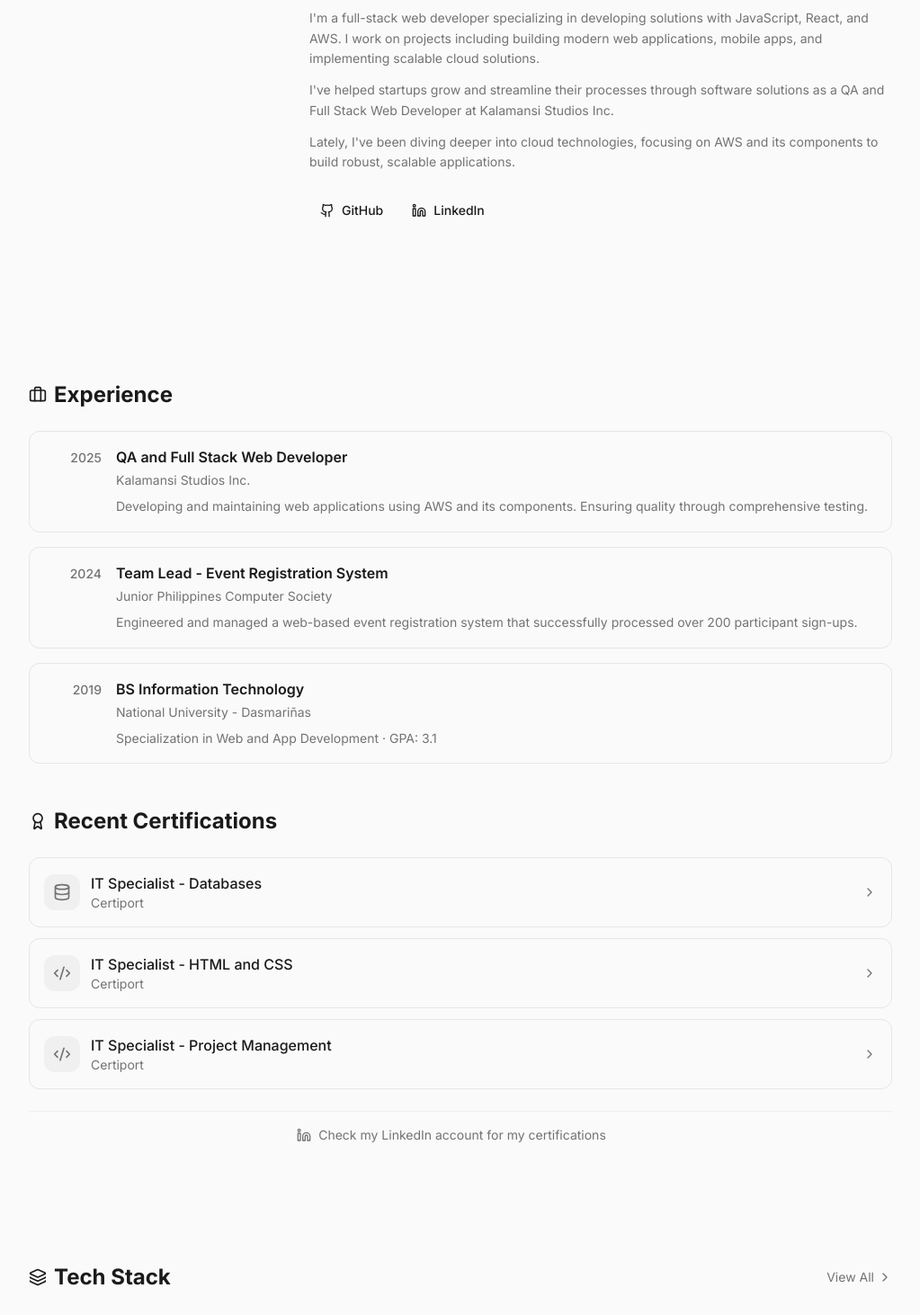
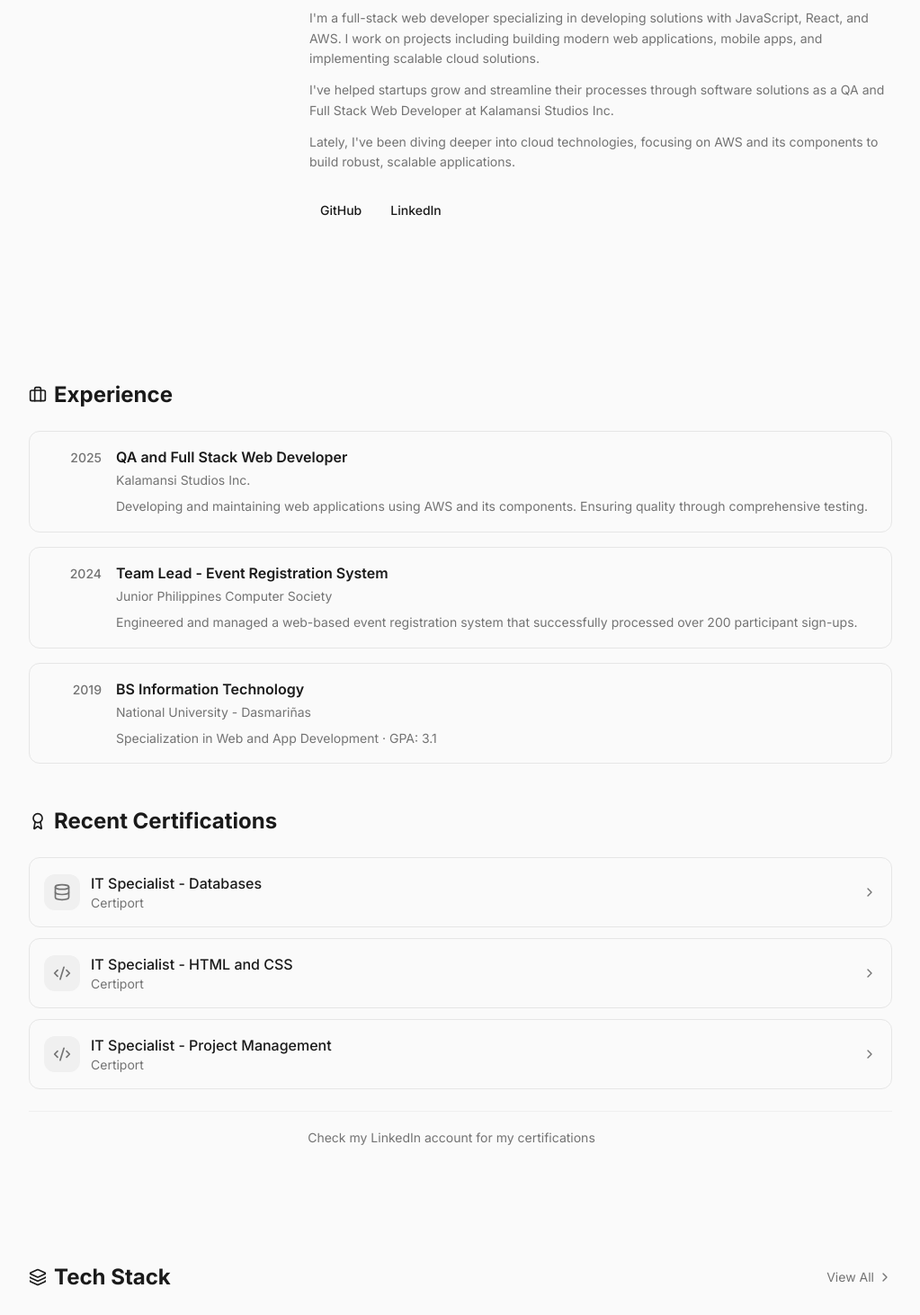
Before and after one commit to CristanRamos/Portfolio, a Next.js app: page / in a window 1280 px wide. Shown: the part 441-1903 px from the top of the page at 90% size, without its empty margins (128-1151 px from the left). Built offline with nearby package versions, Linux system fonts and the light colour scheme.

Commit message:
chamges again

```diff
--- a/components/sections/About.tsx
+++ b/components/sections/About.tsx
@@ -1,4 +1,4 @@
-import { Award, Database, GraduationCap, Briefcase, Code2, ChevronRight, Linkedin } from 'lucide-react'
+import { Award, Database, GraduationCap, Briefcase, Code2, ChevronRight } from 'lucide-react'
 
 export default function About() {
   const experiences = [
@@ -110,7 +110,6 @@ export default function About() {
               rel="noopener noreferrer"
               className="inline-flex items-center gap-2 text-sm text-muted-foreground hover:text-primary transition-colors group"
             >
-              <Linkedin className="w-4 h-4" />
               <span>Check my LinkedIn account for my certifications</span>
               <ChevronRight className="w-3 h-3 opacity-0 group-hover:opacity-100 group-hover:translate-x-1 transition-all" />
             </a>
--- a/components/sections/Hero.tsx
+++ b/components/sections/Hero.tsx
@@ -1,4 +1,4 @@
-import { Github, Mail, Phone, MapPin, Linkedin, Calendar } from 'lucide-react'
+import { Mail, Phone, MapPin, Calendar } from 'lucide-react'
 import { Button } from '@/components/ui/button'
 import { Badge } from '@/components/ui/badge'
 import Image from 'next/image'
@@ -94,7 +94,6 @@ export default function Hero() {
                   rel="noopener noreferrer"
                   className="gap-2"
                 >
-                  <Github size={16} />
                   GitHub
                 </a>
               </Button>
@@ -105,7 +104,6 @@ export default function Hero() {
                   rel="noopener noreferrer"
                   className="gap-2"
                 >
-                  <Linkedin size={16} />
                   LinkedIn
                 </a>
               </Button>
--- a/components/sections/Projects.tsx
+++ b/components/sections/Projects.tsx
@@ -1,7 +1,7 @@
 'use client'
 
 import { useState } from 'react'
-import { ExternalLink, Github, Code2, Smartphone, Globe, Database as DatabaseIcon, ArrowUpRight } from 'lucide-react'
+import { ExternalLink, Code2, Smartphone, Globe, Database as DatabaseIcon, ArrowUpRight } from 'lucide-react'
 import { Card, CardContent, CardDescription, CardFooter, CardHeader, CardTitle } from '@/components/ui/card'
 import { Badge } from '@/components/ui/badge'
 import { Button } from '@/components/ui/button'
@@ -222,7 +222,6 @@ export default function Projects() {
                       target="_blank"
                       rel="noopener noreferrer"
                     >
-                      <Github className="mr-2" size={14} />
                       View Code
                     </a>
                   </Button>
```
